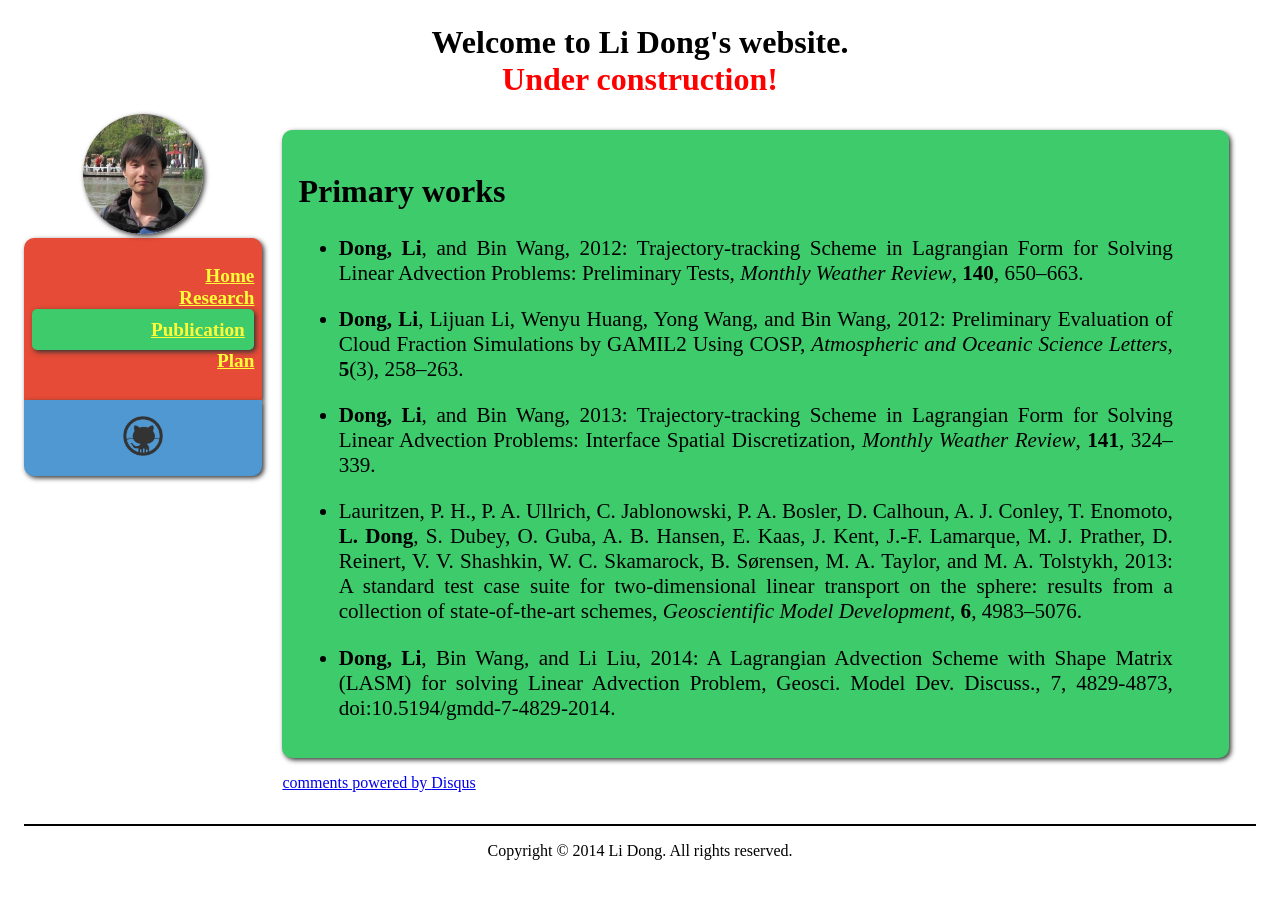
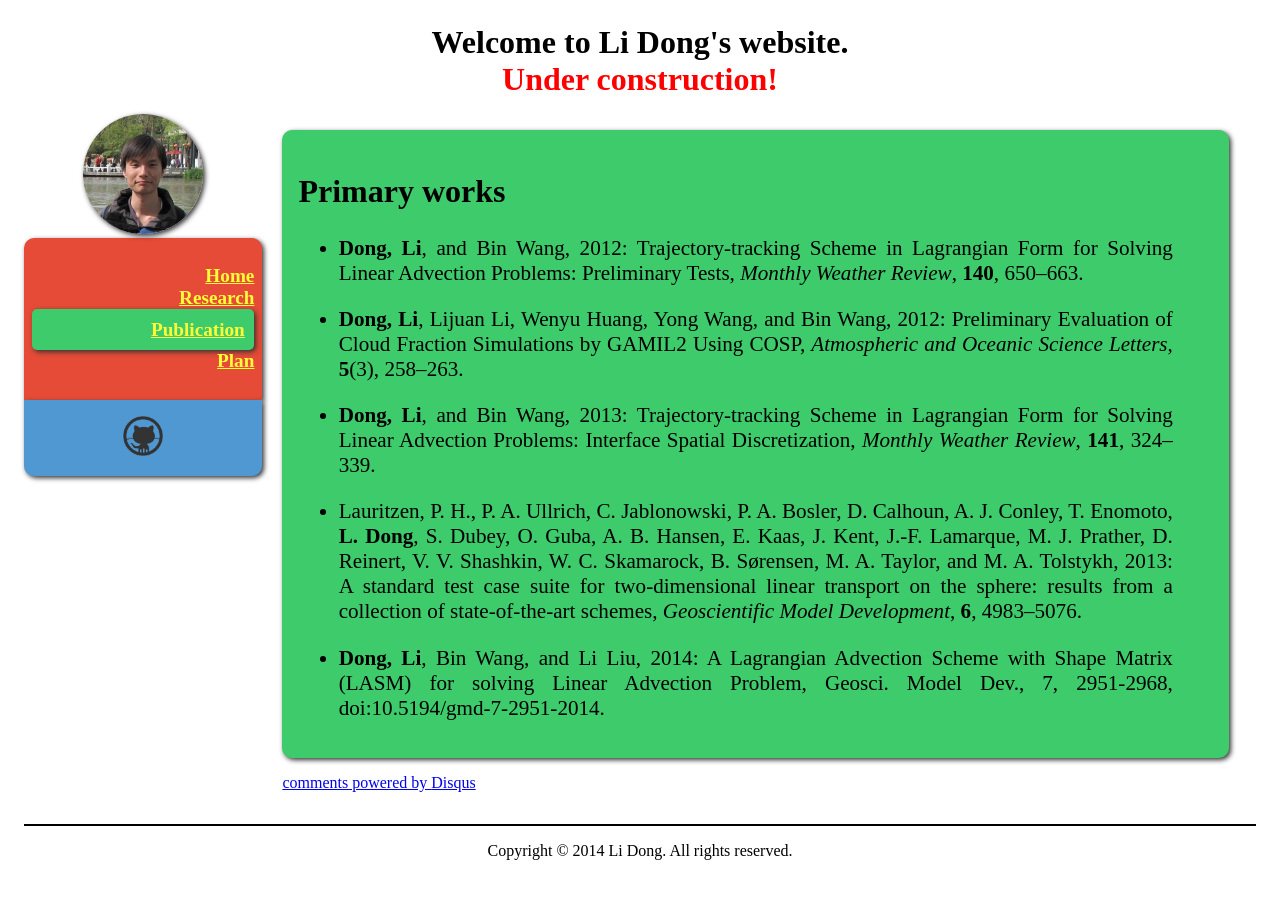
Before and after one commit to dongli/dongli, a Jekyll site: the page built from publication.html, in a window 1280 px wide. Built offline with Jekyll 4.4.1, drawn with Linux system fonts in a browser that asks for light colours; comment, search, counter and statistics services are not loaded.

Commit message:
Update publication

```diff
--- a/publication.html
+++ b/publication.html
@@ -9,6 +9,6 @@ title: Publication
 		<li><b>Dong, Li</b>, Lijuan Li, Wenyu Huang, Yong Wang, and Bin Wang, 2012: Preliminary Evaluation of Cloud Fraction Simulations by GAMIL2 Using COSP, <i>Atmospheric and Oceanic Science Letters</i>, <b>5</b>(3), 258–263.</li>
 		<li><b>Dong, Li</b>, and Bin Wang, 2013: Trajectory-tracking Scheme in Lagrangian Form for Solving Linear Advection Problems: Interface Spatial Discretization, <i>Monthly Weather Review</i>, <b>141</b>, 324–339.</li>
 		<li>Lauritzen, P. H., P. A. Ullrich, C. Jablonowski, P. A. Bosler, D. Calhoun, A. J. Conley, T. Enomoto, <b>L. Dong</b>, S. Dubey, O. Guba, A. B. Hansen, E. Kaas, J. Kent, J.-F. Lamarque, M. J. Prather, D. Reinert, V. V. Shashkin, W. C. Skamarock, B. Sørensen, M. A. Taylor, and M. A. Tolstykh, 2013: A standard test case suite for two-dimensional linear transport on the sphere: results from a collection of state-of-the-art schemes, <i>Geoscientific Model Development</i>, <b>6</b>, 4983–5076.</li>
-        <li><b>Dong, Li</b>, Bin Wang, and Li Liu, 2014: A Lagrangian Advection Scheme with Shape Matrix (LASM) for solving Linear Advection Problem, Geosci. Model Dev. Discuss., 7, 4829-4873, doi:10.5194/gmdd-7-4829-2014.</li>
+        <li><b>Dong, Li</b>, Bin Wang, and Li Liu, 2014: A Lagrangian Advection Scheme with Shape Matrix (LASM) for solving Linear Advection Problem, Geosci. Model Dev., 7, 2951-2968, doi:10.5194/gmd-7-2951-2014.</li>
 	</ul>
 </article>
```
